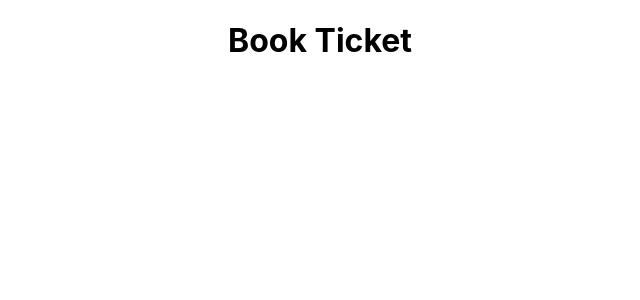
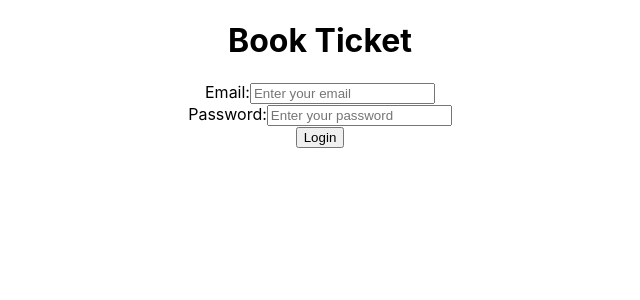
Before and after one commit to jamezjaz/Book_Ticket, a React (Create React App) app: page /login in a window 1280 px wide. Shown: the top 300 px of the page, without its empty margins (320-960 px from the left). Built offline with nearby package versions, Linux system fonts and the light colour scheme.

Commit message:
docs: Adds name input field
docs: Define name and setName using React's useState hook
docs: Modify handleChange and handleSubmit functions
docs: Implements login form

```diff
--- a/src/Routes.js
+++ b/src/Routes.js
@@ -1,6 +1,7 @@
 import React from 'react';
 import { BrowserRouter as Router, Switch, Route } from 'react-router-dom';
 import Home from './container/Home';
+import Login from './container/Login';
 import Register from './container/Register';
 
 const Routes = () => (
@@ -8,6 +9,7 @@ const Routes = () => (
     <Switch>
       <Route exact path="/" component={Home} />
       <Route path="/register" component={Register} />
+      <Route path="/login" component={Login} />
     </Switch>
   </Router>
 );
--- /dev/null
+++ b/src/container/Login.js
@@ -0,0 +1,21 @@
+import React from 'react';
+
+const Login = () => (
+  <div>
+    <form>
+      <label htmlFor="email">
+        Email:
+        <input type="text" name="email" id="email" placeholder="Enter your email" />
+      </label>
+      <br />
+      <label htmlFor="password">
+        Password:
+        <input type="password" name="password" id="password" placeholder="Enter your password" />
+      </label>
+      <br />
+      <button type="submit">Login</button>
+    </form>
+  </div>
+);
+
+export default Login;
--- a/src/container/Register.js
+++ b/src/container/Register.js
@@ -5,12 +5,15 @@ import registration from '../apiRequests/regRequest';
 const Register = () => {
   const user = useSelector(state => state.user);
   const dispatch = useDispatch();
+  const [name, setName] = useState('');
   const [email, setEmail] = useState('');
   const [password, setPassword] = useState('');
   const [passwordConfirmation, setPasswordConfirmation] = useState('');
 
   const handleChange = event => {
-    if (event.target.name === 'email') {
+    if (event.target.name === 'name') {
+      setName(event.target.value);
+    } else if (event.target.name === 'email') {
       setEmail(event.target.value);
     } else if (event.target.name === 'password') {
       setPassword(event.target.value);
@@ -24,6 +27,7 @@ const Register = () => {
     event.preventDefault();
     console.log('Initial User', user);
     dispatch(registration({
+      name,
       email,
       password,
       passwordConfirmation,
@@ -33,6 +37,11 @@ const Register = () => {
   return (
     <div>
       <form>
+        <label htmlFor="name">
+          Name:
+          <input type="text" name="name" id="name" placeholder="Enter your name" onChange={handleChange} value={name.name} />
+        </label>
+        <br />
         <label htmlFor="email">
           Email:
           <input type="text" name="email" id="email" placeholder="Enter your email" onChange={handleChange} value={email.email} />
```
